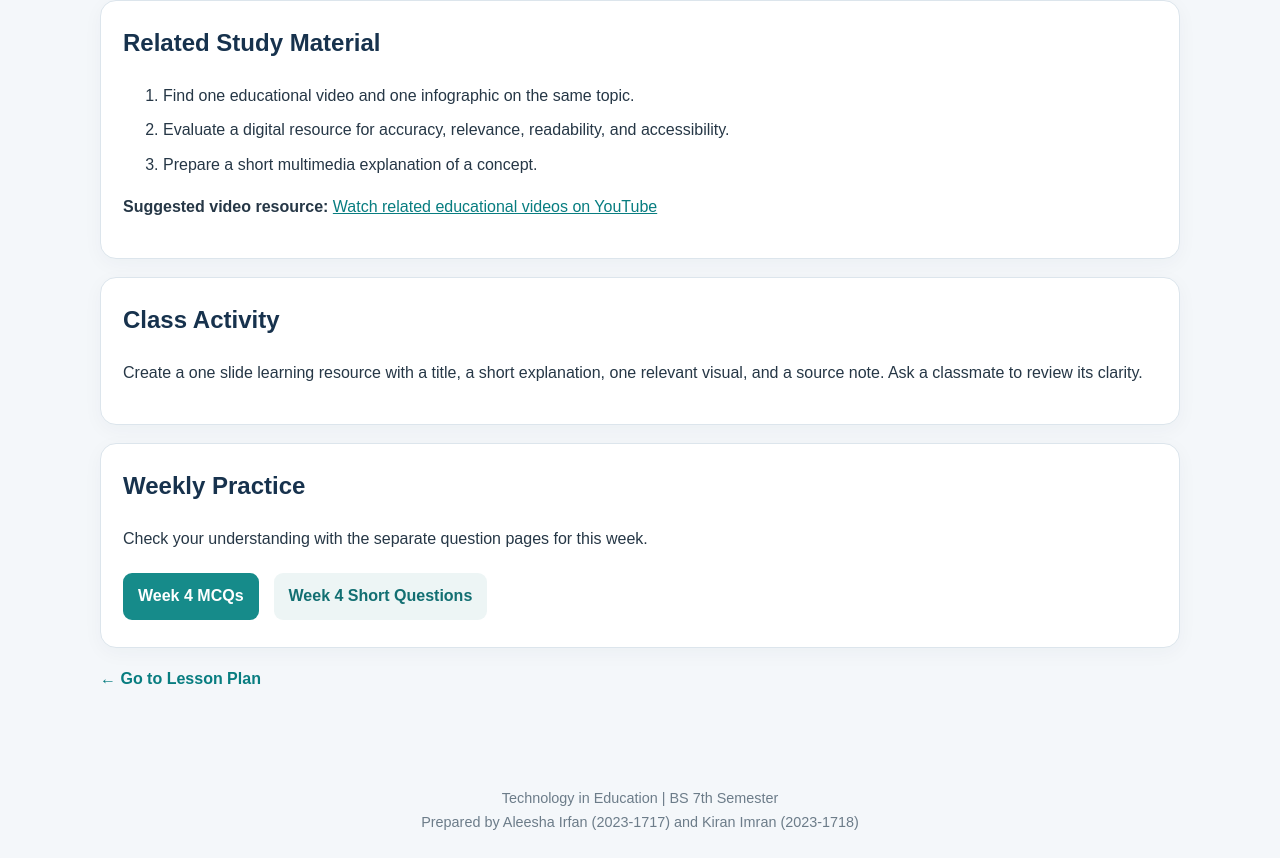
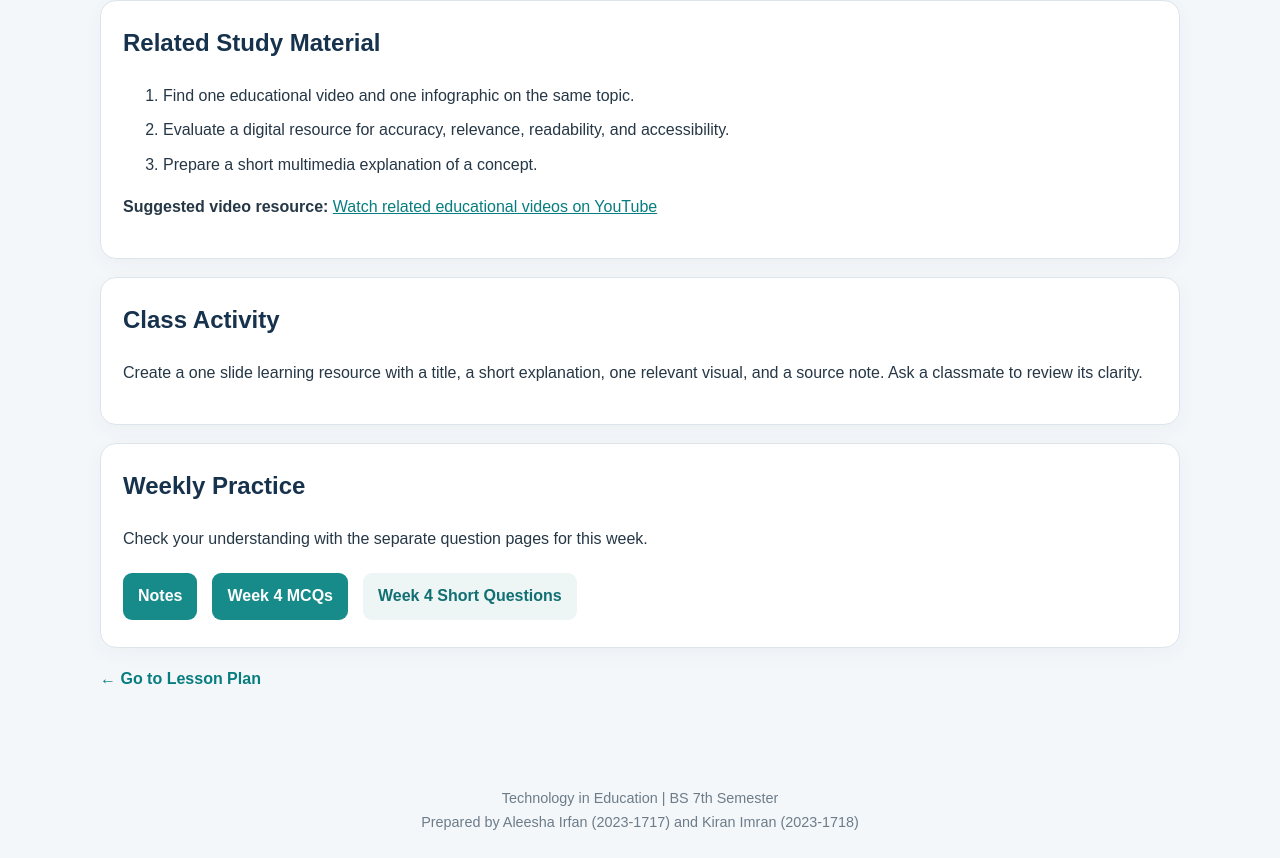
Before and after one commit to kiranimran367/educational-technology-hub, a plain HTML site: page week4.html in a window 1280 px wide. Shown: the part 1887-2745 px from the top of the page. Drawn offline with Linux system fonts and the light colour scheme.

Commit message:
Update week4.html

```diff
--- a/week4.html
+++ b/week4.html
@@ -12,5 +12,5 @@
 <p><strong>Suggested video resource:</strong> <a href="https://www.youtube.com/results?search_query=multimedia+learning+principles+education" target="_blank" rel="noopener">Watch related educational videos on YouTube</a></p></section>
 <section class="card"><h2>Class Activity</h2><p>Create a one slide learning resource with a title, a short explanation, one relevant visual, and a source note. Ask a classmate to review its clarity.</p></section>
 <section class="card"><h2>Weekly Practice</h2><p>Check your understanding with the separate question pages for this week.</p>
-<div class="links"><a class="btn" href="mcq4.html">Week 4 MCQs</a><a class="btn alt" href="short4.html">Week 4 Short Questions</a></div></section>
+<div class="links"><a class="btn" href="notes4.html">Notes</a><a class="btn" href="mcq4.html">Week 4 MCQs</a><a class="btn alt" href="short4.html">Week 4 Short Questions</a></div></section>
 <a class="back" href="index.html">← Go to Lesson Plan</a></main><footer>Technology in Education | BS 7th Semester<br>Prepared by Aleesha Irfan (2023-1717) and Kiran Imran (2023-1718)</footer></body></html>
```
